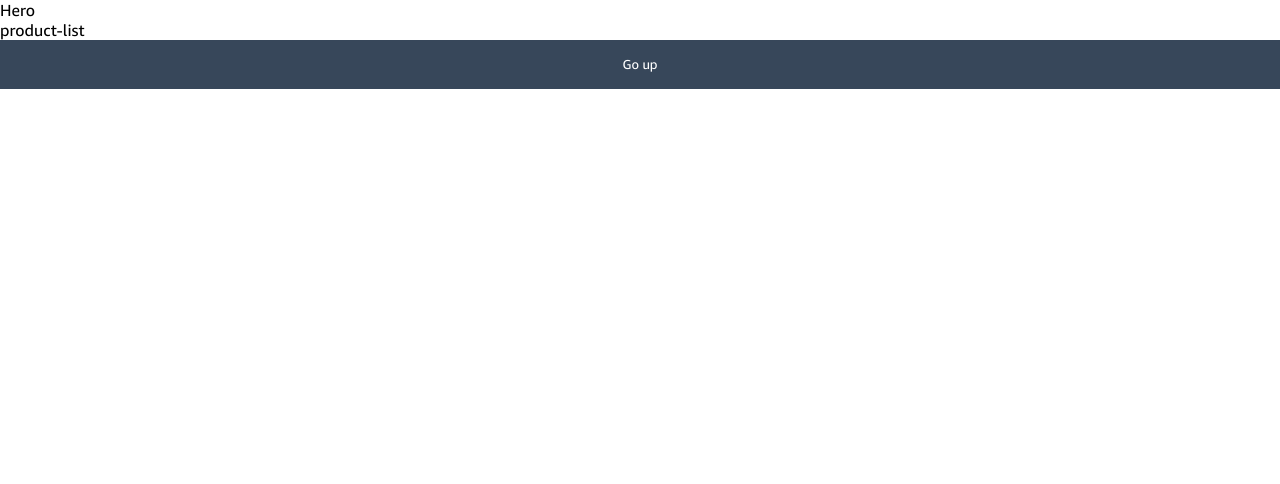
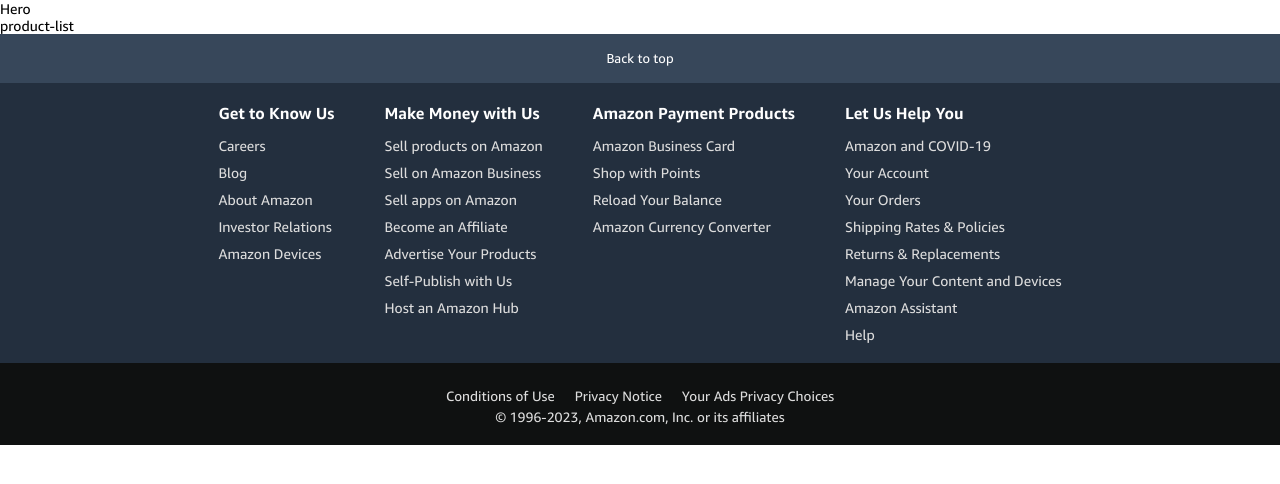
Before and after one commit to dav100ide-red/amazon-clone, a Next.js app: page / in a window 1280 px wide. Shown: the top 484 px of the page. Built offline with nearby package versions, Linux system fonts and the light colour scheme.

Commit message:
[footer] ok (2nd part of footer__top still missing)

```diff
--- a/src/app/index.css
+++ b/src/app/index.css
@@ -3,4 +3,6 @@
 
 @import url("./styles/typography.css");
 
+@import url("./styles/utils.css");
+
 @import url("./styles//buttons.css");
--- a/src/app/styles/reset.css
+++ b/src/app/styles/reset.css
@@ -5,3 +5,12 @@
     margin: 0;
     padding: 0;
 }
+
+ol,
+ul {
+    list-style: none;
+}
+
+a {
+    cursor: pointer;
+}
--- a/src/app/styles/typography.css
+++ b/src/app/styles/typography.css
@@ -1,3 +1,26 @@
+body {
+    font-size: 14px;
+}
+
+h1 {
+    font-size: 24px;
+}
+h2 {
+    font-size: 22px;
+}
+h3 {
+    font-size: 18px;
+}
+h4 {
+    font-size: 16px;
+}
+h5 {
+    font-size: 12px;
+}
+h6 {
+    font-size: 10px;
+}
+
 /* helper classes */
 .fw-400 {
     font-weight: 400;
--- /dev/null
+++ b/src/app/styles/utils.css
@@ -0,0 +1,50 @@
+/* Utils for background colors */
+.bg-primary-100 {
+    background-color: var(--primary-100);
+}
+.bg-primary-200 {
+    background-color: var(--primary-200);
+}
+.bg-primary-300 {
+    background-color: var(--primary-300);
+}
+.bg-primary {
+    background-color: var(--primary);
+}
+.bg-accent-300 {
+    background-color: var(--accent-300);
+}
+.bg-accent {
+    background-color: var(--accent);
+}
+.bg-secondary {
+    background-color: var(--secondary);
+}
+.bg-white {
+    background-color: var(--white);
+}
+
+.text-primary-100 {
+    color: var(--primary-100);
+}
+.text-primary-200 {
+    color: var(--primary-200);
+}
+.text-primary-300 {
+    color: var(--primary-300);
+}
+.text-primary {
+    color: var(--primary);
+}
+.text-accent-300 {
+    color: var(--accent-300);
+}
+.text-accent {
+    color: var(--accent);
+}
+.text-secondary {
+    color: var(--secondary);
+}
+.text-white {
+    color: var(--white);
+}
--- a/src/components/footer/footer.module.css
+++ b/src/components/footer/footer.module.css
@@ -1,2 +1,55 @@
 .footer {
+    color: var(--white);
+    .footer__top {
+        padding-block: 20px;
+        .linksPanels {
+            display: flex;
+            justify-content: center;
+            align-items: top;
+            flex-wrap: nowrap;
+            gap: 50px;
+            h4 {
+                margin-bottom: 14px;
+            }
+            .linkItem:not(:last-child) {
+                margin-bottom: 10px;
+            }
+
+            a {
+                color: #ddd;
+
+                &:hover {
+                    text-decoration: underline;
+                }
+            }
+        }
+    }
+
+    .footer__bottom {
+        padding-block: 20px;
+        font-size: 0.85rem;
+        .footer_links {
+            display: flex;
+            justify-content: center;
+            align-items: center;
+        }
+
+        .footer_links a {
+            color: #dddddd;
+            text-decoration: none;
+            margin: 5px 10px;
+        }
+
+        .footer_links a:hover {
+            text-decoration: underline;
+        }
+
+        .footer_copywright {
+            text-align: center;
+        }
+
+        .footer_copywright p {
+            color: #dddddd;
+        }
+    }
 }
--- a/src/components/footer/footer.tsx
+++ b/src/components/footer/footer.tsx
@@ -1,10 +1,80 @@
 import style from "./footer.module.css";
 import GoUpBtn from "./go-up-btn";
 
+type LinkPanel = {
+    listName: string;
+    links: string[]; //mock links, only label, there is no href
+};
+
 export default function Footer() {
+    const linkPanels: LinkPanel[] = [
+        {
+            listName: "Get to Know Us",
+            links: ["Careers", "Blog", "About Amazon", "Investor Relations", "Amazon Devices"],
+        },
+        {
+            listName: "Make Money with Us",
+            links: [
+                "Sell products on Amazon",
+                "Sell on Amazon Business",
+                "Sell apps on Amazon",
+                "Become an Affiliate",
+                "Advertise Your Products",
+                "Self-Publish with Us",
+                "Host an Amazon Hub",
+            ],
+        },
+        {
+            listName: "Amazon Payment Products",
+            links: ["Amazon Business Card", "Shop with Points", "Reload Your Balance", "Amazon Currency Converter"],
+        },
+        {
+            listName: "Let Us Help You",
+            links: [
+                "Amazon and COVID-19",
+                "Your Account",
+                "Your Orders",
+                "Shipping Rates & Policies",
+                "Returns & Replacements",
+                "Manage Your Content and Devices",
+                "Amazon Assistant",
+                "Help",
+            ],
+        },
+    ];
+
     return (
         <footer className={style.footer}>
             <GoUpBtn />
+            <div className={`bg-primary-300 ${style.footer__top}`}>
+                <ul className={style.linksPanels}>
+                    {linkPanels.map((panel, _) => {
+                        return (
+                            <li key={_}>
+                                <h4 className="fw-700">{panel.listName}</h4>
+                                <ul>
+                                    {panel.links.map((l) => (
+                                        <li className={style.linkItem} key={l}>
+                                            <a>{l}</a>
+                                        </li>
+                                    ))}
+                                </ul>
+                            </li>
+                        );
+                    })}
+                </ul>
+            </div>
+
+            <div className={`bg-primary ${style.footer__bottom}`}>
+                <div className={style.footer_links}>
+                    <a href="#">Conditions of Use</a>
+                    <a href="#">Privacy Notice</a>
+                    <a href="#">Your Ads Privacy Choices</a>
+                </div>
+                <div className={style.footer_copywright}>
+                    <p>© 1996-2023, Amazon.com, Inc. or its affiliates</p>
+                </div>
+            </div>
         </footer>
     );
 }
--- a/src/components/footer/go-up-btn.module.css
+++ b/src/components/footer/go-up-btn.module.css
@@ -3,7 +3,6 @@
     padding-block: 15px;
     background-color: var(--primary-200);
     width: 100%;
-    color: var(--white);
     &:hover {
         background-color: var(--primary-100);
     }
--- a/src/components/footer/go-up-btn.tsx
+++ b/src/components/footer/go-up-btn.tsx
@@ -1,5 +1,5 @@
 import style from "./go-up-btn.module.css";
 export default function GoUpBtn() {
     //valutare se usare <Btn/> component qnd verrà sviluppato
-    return <button className={`btn ${style.goUpBtn}`}>Go up</button>;
+    return <button className={`btn ${style.goUpBtn}`}>Back to top</button>;
 }
```
